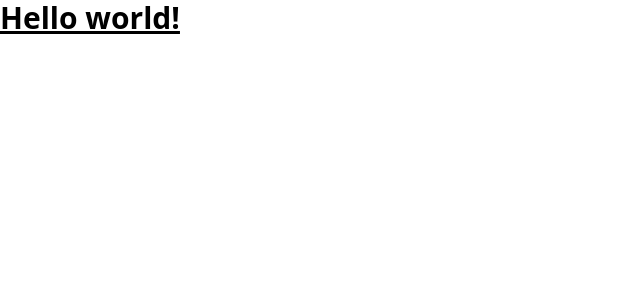
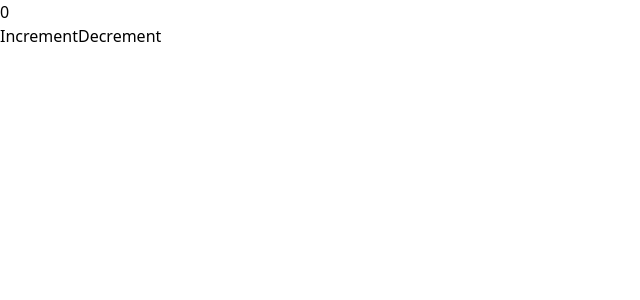
Before and after one commit to suhas86/git-clone-react-redux, a React (Vite) app: page / in a window 1280 px wide. Shown: the top 300 px of the page, without its empty margins (0-640 px from the left). Built offline with nearby package versions, Linux system fonts and the light colour scheme.

Commit message:
redux setup in progress

```diff
--- a/package.json
+++ b/package.json
@@ -10,8 +10,12 @@
     "preview": "vite preview"
   },
   "dependencies": {
+    "@types/react-redux": "^7.1.33",
     "react": "^18.2.0",
-    "react-dom": "^18.2.0"
+    "react-dom": "^18.2.0",
+    "react-redux": "^9.1.2",
+    "redux": "^5.0.1",
+    "redux-thunk": "^3.1.0"
   },
   "devDependencies": {
     "@types/react": "^18.2.66",
--- a/src/App.tsx
+++ b/src/App.tsx
@@ -1,5 +1,19 @@
+import { useSelector } from 'react-redux';
+import { AppState } from './redux/reducers';
+import { useDispatch } from 'react-redux';
+import { increment, decrement } from './redux/actions';
+import { AppDispatch } from './redux/types/types';
+
 function App() {
-  return <h1 className="text-3xl font-bold underline">Hello world!</h1>;
+  const count = useSelector((state: AppState) => state.counter.count);
+  const dispatch = useDispatch<AppDispatch>();
+  return (
+    <div>
+      <h1>{count}</h1>
+      <button onClick={() => dispatch(increment())}>Increment</button>
+      <button onClick={() => dispatch(decrement())}>Decrement</button>
+    </div>
+  );
 }
 
 export default App;
--- a/src/main.tsx
+++ b/src/main.tsx
@@ -1,10 +1,14 @@
-import React from 'react'
-import ReactDOM from 'react-dom/client'
-import App from './App.tsx'
-import './index.css'
+import React from 'react';
+import ReactDOM from 'react-dom/client';
+import App from './App.tsx';
+import './index.css';
+import { Provider } from 'react-redux';
+import { store } from './redux/store/index.ts';
 
 ReactDOM.createRoot(document.getElementById('root')!).render(
   <React.StrictMode>
-    <App />
-  </React.StrictMode>,
-)
+    <Provider store={store}>
+      <App />
+    </Provider>
+  </React.StrictMode>
+);
--- /dev/null
+++ b/src/redux/actions/actionTypes.ts
@@ -0,0 +1,2 @@
+export const INCREMENT = 'INCREMENT';
+export const DECREMENT = 'DECREMENT';
--- /dev/null
+++ b/src/redux/actions/index.ts
@@ -0,0 +1,22 @@
+import { INCREMENT, DECREMENT } from './actionTypes';
+
+// Action Interfaces
+export interface IncrementAction {
+  type: typeof INCREMENT;
+}
+
+export interface DecrementAction {
+  type: typeof DECREMENT;
+}
+
+// Union of Action Types
+export type CounterActionTypes = IncrementAction | DecrementAction;
+
+// Action Creators
+export const increment = (): IncrementAction => ({
+  type: INCREMENT,
+});
+
+export const decrement = (): DecrementAction => ({
+  type: DECREMENT,
+});
--- /dev/null
+++ b/src/redux/reducers/counterReducer.ts
@@ -0,0 +1,24 @@
+import { INCREMENT, DECREMENT } from '../actions/actionTypes';
+import { CounterActionTypes } from '../actions';
+
+export interface CounterState {
+  count: number;
+}
+
+const initialState: CounterState = {
+  count: 0,
+};
+
+export const counterReducer = (
+  state = initialState,
+  action: CounterActionTypes
+): CounterState => {
+  switch (action.type) {
+    case INCREMENT:
+      return { ...state, count: state.count + 1 };
+    case DECREMENT:
+      return { ...state, count: state.count - 1 };
+    default:
+      return state;
+  }
+};
--- /dev/null
+++ b/src/redux/reducers/index.ts
@@ -0,0 +1,10 @@
+import { combineReducers } from 'redux';
+import { counterReducer } from './counterReducer';
+
+// Combine Reducers
+const rootReducer = combineReducers({
+  counter: counterReducer,
+});
+
+export type AppState = ReturnType<typeof rootReducer>;
+export default rootReducer;
--- /dev/null
+++ b/src/redux/store/index.ts
@@ -0,0 +1,21 @@
+import {
+  Middleware,
+  applyMiddleware,
+  legacy_createStore as createStore,
+} from 'redux';
+import { ThunkMiddleware, thunk } from 'redux-thunk';
+import rootReducer from '../reducers';
+import { AppDispatch } from '../types/types';
+
+// RootState: This type represents the complete state of your Redux store.
+// StoreDispatch: This type represents the dispatch function used to dispatch actions to the Redux store.
+export type RootState = ReturnType<typeof rootReducer>;
+export type StoreDispatch = AppDispatch;
+
+// Define middleware array
+// const middleware = [thunk];
+const middleware: Middleware[] = [
+  thunk as ThunkMiddleware<RootState, AppDispatch>,
+];
+
+export const store = createStore(rootReducer, applyMiddleware(...middleware));
--- /dev/null
+++ b/src/redux/types/types.ts
@@ -0,0 +1,4 @@
+import { Dispatch } from 'redux';
+import { CounterActionTypes } from '../actions';
+
+export type AppDispatch = Dispatch<CounterActionTypes>;
--- /dev/null
+++ b/src/redux/types/utils.ts
@@ -0,0 +1,4 @@
+import { Action } from 'redux';
+
+// Utility function to generate a union type of all action types
+export type ActionTypesUnion<T extends { [key: string]: Action }> = T[keyof T];
```
Also changed, not shown: tsconfig.json (+8 -6 lines), 1 other file (tests, documents, lock files or other folders).
